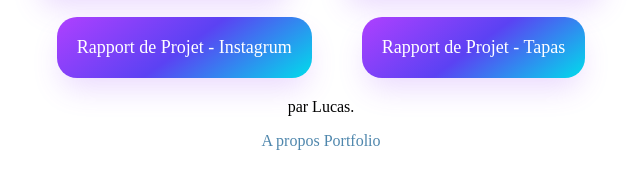
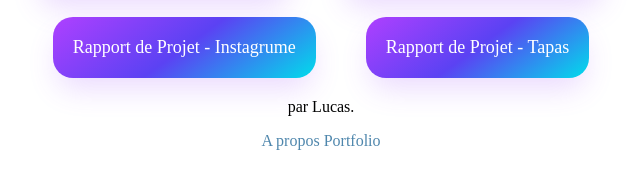
Before and after one commit to Lucas-ui/portfolio-bts, a website built with Vite: page index.html in a window 1280 px wide. Shown: the part 2314-2488 px from the top of the page, 319-959 px from the left. Built offline with nearby package versions, Linux system fonts and the light colour scheme.

Commit message:
Rapport de projet fix

```diff
--- a/index.html
+++ b/index.html
@@ -157,10 +157,10 @@
           </a>
         </div>
         <div class="rapports-stage">
-          <a href="/documents/Rapport de Projet - Instagrume.pdf" target="_blank">
-            <button>Rapport de Projet - Instagrum</button>
+          <a href="/documents/Rapport_projet_Instagrume.pdf" target="_blank">
+            <button>Rapport de Projet - Instagrume</button>
           </a>
-          <a href="/documents/Rapport de Projet - Tapas.pdf" target="_blank">
+          <a href="/documents/Rapport_projet_Tapas.pdf" target="_blank">
             <button>Rapport de Projet - Tapas</button>
           </a>
         </div>
```
Also changed, not shown: 4 other files.
